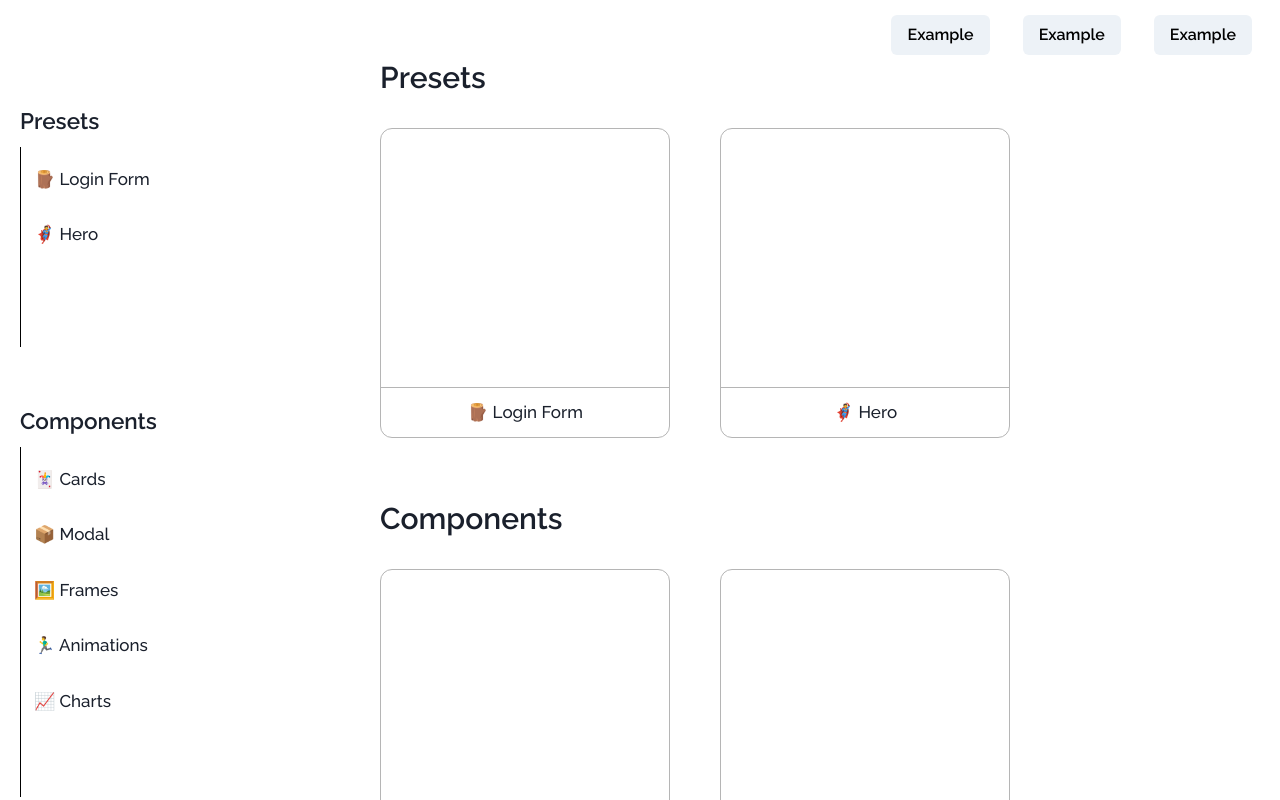
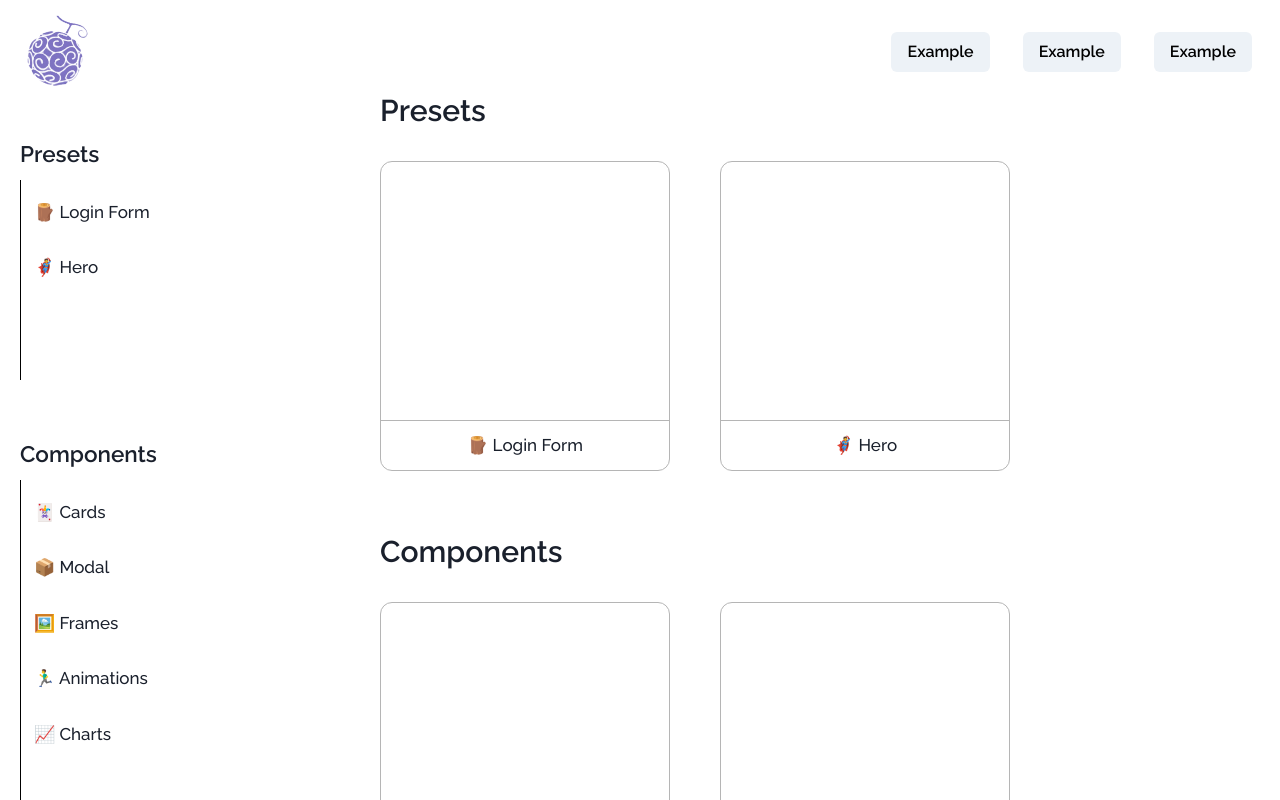
Before and after one commit to AdminForIinRange/personaluicompnextjschakraui, a Next.js app: page /components in a window 1280 px wide. Shown: the top 800 px of the page. Built offline with nearby package versions, Linux system fonts and the light colour scheme.

Commit message:
cleaing out img dir and connecting logo link to navbar

```diff
--- a/src/components/SidePanel/SidePanel.jsx
+++ b/src/components/SidePanel/SidePanel.jsx
@@ -3,7 +3,7 @@ import { HStack, Text, Box, VStack } from "@chakra-ui/react";
 
 import Comp from "@/data/CompItems.json";
 import Preset from "@/data/PresetItems.json";
-
+import Link from "next/link";
 const SidePanel = () => {
   const { CompItems } = Comp;
   const { PresetItems } = Preset;
@@ -33,6 +33,9 @@ const SidePanel = () => {
         >
           {/* Mapping over PresetItems */}
           {PresetItems.map(({ title, path }) => (
+              <Link key={title} href={`${path}`}>
+
+
             <Text
               key={title}
               cursor={"pointer"}
@@ -47,6 +50,7 @@ const SidePanel = () => {
             >
               {title}
             </Text>
+            </Link>
           ))}
         </VStack>
       </HStack>
@@ -74,6 +78,10 @@ const SidePanel = () => {
         >
           {/* Mapping over CompItems */}
           {CompItems.map(({ title, path }) => (
+             <Link key={title} href={`${path}`}>
+
+
+
             <Text
               key={title}
               cursor={"pointer"}
@@ -88,6 +96,7 @@ const SidePanel = () => {
             >
               {title}
             </Text>
+             </Link>
           ))}
         </VStack>
       </HStack>
--- a/src/components/navbar/Links/Logo.jsx
+++ b/src/components/navbar/Links/Logo.jsx
@@ -6,6 +6,7 @@ import {
   } from "@chakra-ui/react";
 import Link from "next/link";
 import Image from "next/image";
+import fruitImage from "../../../components/img/fruit3.png";
 const Logo = () => {
   return (
     <>
--- a/src/components/navbar/Navbar.jsx
+++ b/src/components/navbar/Navbar.jsx
@@ -5,6 +5,7 @@ import React from "react";
 
 import MoibleMenuLinks from "./Links/MoibleMenuLinks";
 import { Links } from "./Links/Links";
+import Logo from "./Links/Logo";
 
 const Navbar = () => {
   //---------------------------------------
@@ -29,6 +30,7 @@ const Navbar = () => {
         px={7}
         gap={"20px"}
       >
+        <Logo />
         <Spacer />
         <HStack fontWeight={500}>
           {isTablet ? <MoibleMenuLinks /> : <Links />}
```
Also changed, not shown: src/components/img/fruit.png (deleted), src/components/img/fruit2.png (deleted).
